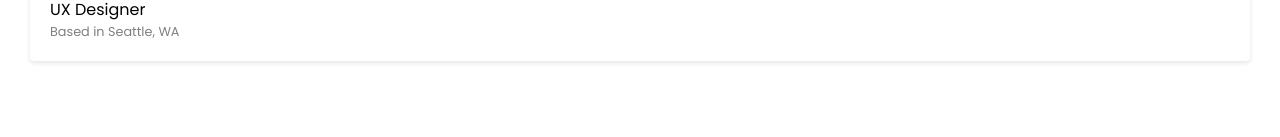
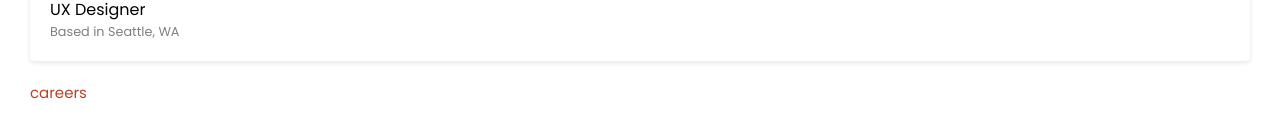
Before and after one commit to cedik456/react-router-net-ninja, a React (Vite) app: page /careers in a window 1280 px wide. Shown: the part 639-776 px from the top of the page. Built offline with nearby package versions, Linux system fonts and the light colour scheme; data requests are answered from the project's data file.

Commit message:
Add breadcrumbs

```diff
--- /dev/null
+++ b/src/components/Breadcrumbs.jsx
@@ -0,0 +1,25 @@
+import { Link, useLocation } from "react-router-dom";
+
+function Breadcrumbs() {
+  const location = useLocation();
+
+  const paths = location.pathname.split("/").filter((path) => path);
+
+  return (
+    <div className="crumbs">
+      {paths.map((path, index) => {
+        const routeTo = `/${paths.slice(0, index + 1).join("/")}`;
+        return (
+          <span key={routeTo}>
+            <Link className="link" to={routeTo}>
+              {path}
+            </Link>{" "}
+            {index < paths.length - 1 && " > "}
+          </span>
+        );
+      })}
+    </div>
+  );
+}
+
+export default Breadcrumbs;
--- a/src/index.css
+++ b/src/index.css
@@ -241,3 +241,11 @@ header nav a.active {
   font-size: 0.8rem;
   color: grey;
 }
+
+/* BreadCrumbs */
+
+.crumbs span .link {
+  color: var(--primary);
+  text-decoration: none;
+  font-size: 15px;
+}
--- a/src/layouts/Root.jsx
+++ b/src/layouts/Root.jsx
@@ -1,4 +1,5 @@
 import { Outlet, NavLink } from "react-router-dom";
+import Breadcrumbs from "../components/Breadcrumbs";
 
 function Root() {
   return (
@@ -16,6 +17,10 @@ function Root() {
       <main>
         <Outlet />
       </main>
+
+      <footer>
+        <Breadcrumbs />
+      </footer>
     </div>
   );
 }
```
